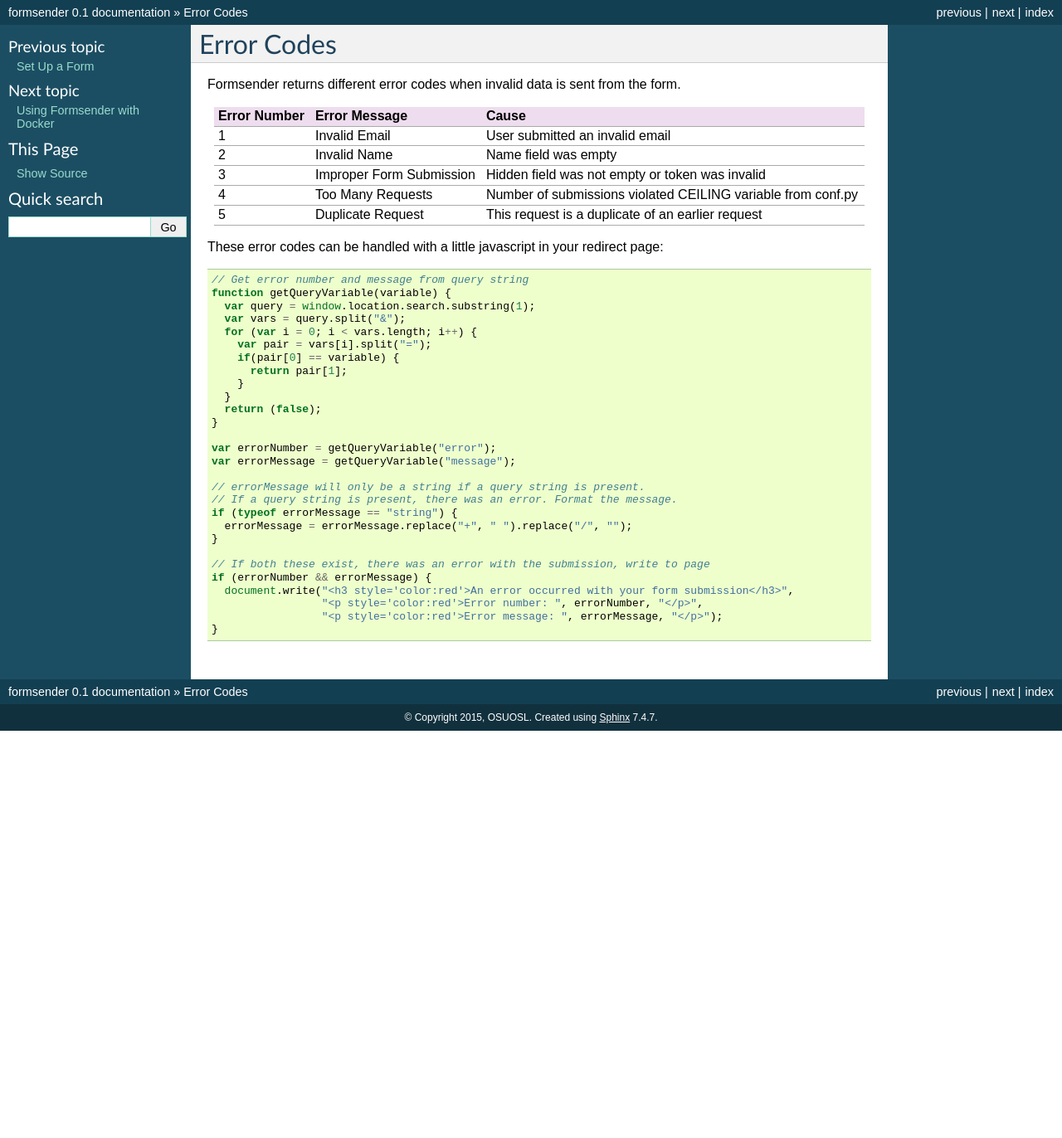
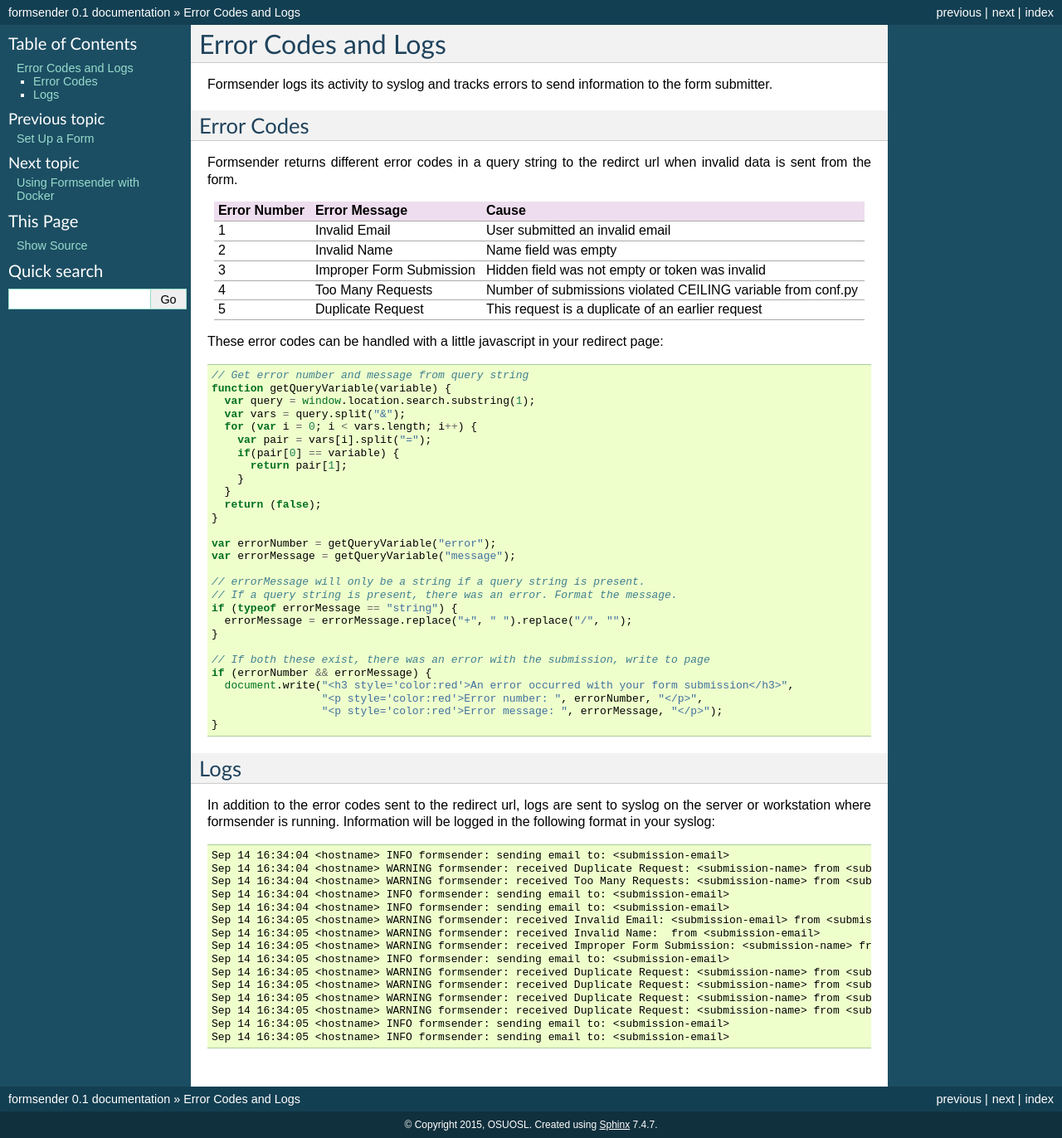
Before and after one commit to osuosl/formsender, a Sphinx documentation site: the page built from docs/source/errorcodes.rst, in a window 1280 px wide. Shown: the whole page at 83% size. Built offline with Sphinx 7.4.7, drawn with Linux system fonts in a browser that asks for light colours; before the commit the page ends 900 px from its top, so only the background shows below that.

Commit message:
Added docs about formsender logs

```diff
--- a/docs/source/errorcodes.rst
+++ b/docs/source/errorcodes.rst
@@ -1,10 +1,16 @@
 .. _errorcodes:
 
+Error Codes and Logs
+====================
+
+Formsender logs its activity to syslog and tracks errors to send information to
+the form submitter.
+
 Error Codes
-===========
+-----------
 
-Formsender returns different error codes when invalid data is sent from the
-form.
+Formsender returns different error codes in a query string to the redirct url
+when invalid data is sent from the form.
 
 ============   ========================    =============================================================
 Error Number   Error Message               Cause
@@ -48,3 +54,28 @@
                      "<p style='color:red'>Error number: ", errorNumber, "</p>",
                      "<p style='color:red'>Error message: ", errorMessage, "</p>");
     }
+
+Logs
+----
+
+In addition to the error codes sent to the redirect url, logs are sent to syslog
+on the server or workstation where formsender is running. Information will be
+logged in the following format in your syslog:
+
+.. code-block:: none
+
+  Sep 14 16:34:04 <hostname> INFO formsender: sending email to: <submission-email>
+  Sep 14 16:34:04 <hostname> WARNING formsender: received Duplicate Request: <submission-name> from <submission-email>
+  Sep 14 16:34:04 <hostname> WARNING formsender: received Too Many Requests: <submission-name> from <submission-email>
+  Sep 14 16:34:04 <hostname> INFO formsender: sending email to: <submission-email>
+  Sep 14 16:34:04 <hostname> INFO formsender: sending email to: <submission-email>
+  Sep 14 16:34:05 <hostname> WARNING formsender: received Invalid Email: <submission-email> from <submission-email>
+  Sep 14 16:34:05 <hostname> WARNING formsender: received Invalid Name:  from <submission-email>
+  Sep 14 16:34:05 <hostname> WARNING formsender: received Improper Form Submission: <submission-name> from <submission-email>
+  Sep 14 16:34:05 <hostname> INFO formsender: sending email to: <submission-email>
+  Sep 14 16:34:05 <hostname> WARNING formsender: received Duplicate Request: <submission-name> from <submission-email>
+  Sep 14 16:34:05 <hostname> WARNING formsender: received Duplicate Request: <submission-name> from <submission-email>
+  Sep 14 16:34:05 <hostname> WARNING formsender: received Duplicate Request: <submission-name> from <submission-email>
+  Sep 14 16:34:05 <hostname> WARNING formsender: received Duplicate Request: <submission-name> from <submission-email>
+  Sep 14 16:34:05 <hostname> INFO formsender: sending email to: <submission-email>
+  Sep 14 16:34:05 <hostname> INFO formsender: sending email to: <submission-email>
--- a/docs/source/form_setup.rst
+++ b/docs/source/form_setup.rst
@@ -56,7 +56,7 @@
     example: ``<input type="hidden" name="mail_subject" value="FORM: New Test Submission" />``
 
 All Other Fields
-================
+----------------
 
 Formsender formats the email like so::
 
--- a/docs/source/usage.rst
+++ b/docs/source/usage.rst
@@ -32,6 +33,8 @@
 * ``SMTP_HOST`` sets the host for the ``sendmail`` function. Must be a smtp
   server
 * ``FROM`` is the address the email will be sent from
+* ``LOG_ADDR`` specifies where the formsender logs will be sent. This must point
+  to where syslog is listening on your server/workstation.
 
 Set Up A Development Instance
 -----------------------------
```
Also changed, not shown: other parts of docs/source/usage.rst (+1 -0 lines).
